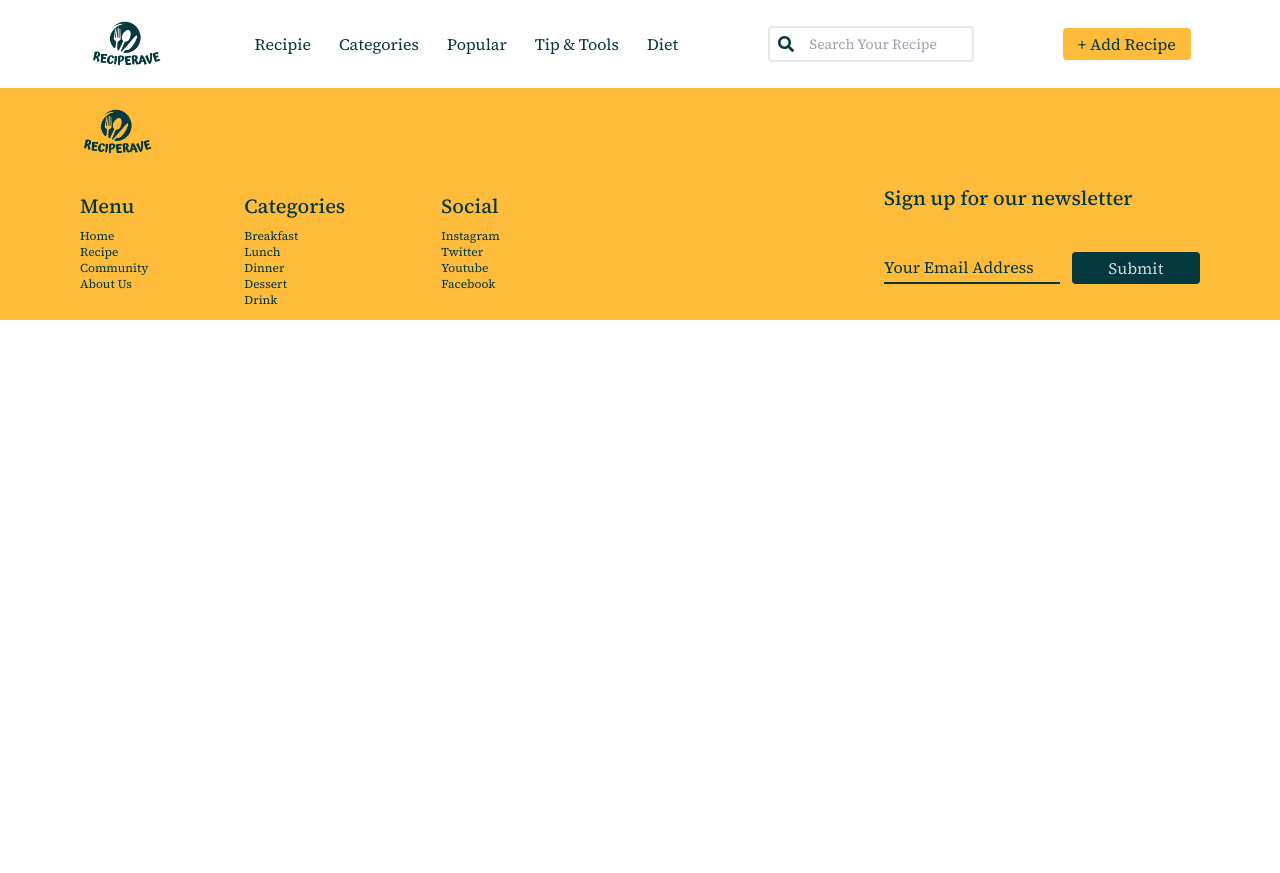
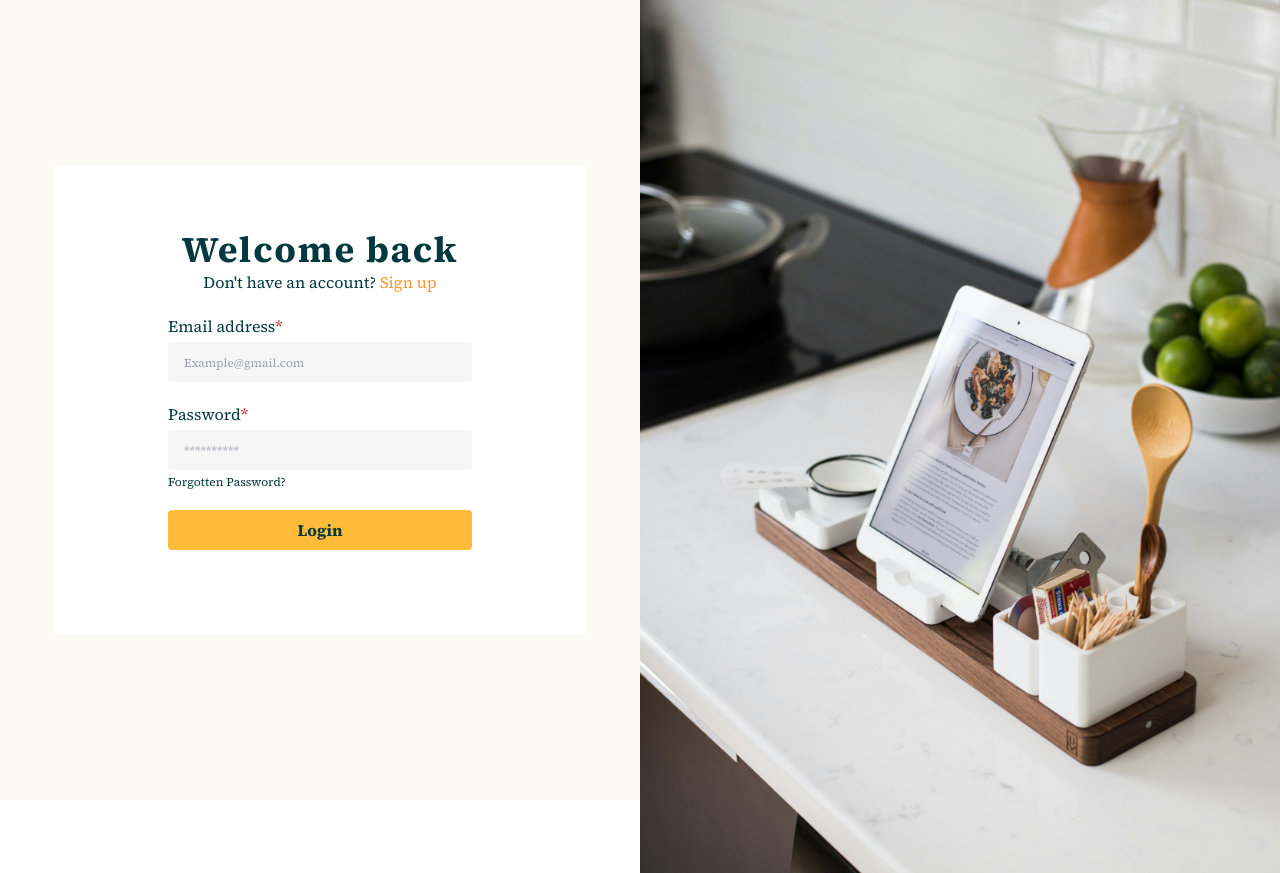
Before and after one commit to ranveer18/Reciperave, a React (Vite) app: page /login in a window 1280 px wide. Before the commit the page ends 800 px from the top, so only its background shows below. Built offline with nearby package versions, Linux system fonts and the light colour scheme.

Commit message:
Login/signup & confirm page UI completed

```diff
--- a/src/App.tsx
+++ b/src/App.tsx
@@ -1,6 +1,8 @@
 import Addrecipe from "./Pages/Addrecipe";
 import Home from "./Pages/Home"
 import Login from "./Pages/Login";
+import Signup from "./Components/Signup";
+import Confirm from "./Components/Confirm";
 Addrecipe
 import { BrowserRouter as Router, Routes, Route } from "react-router-dom";
 
@@ -13,6 +15,8 @@ const App = () => {
         <Route path="/" element={<Home/>}/>
         <Route path="/addrecipe" element={<Addrecipe/>}/>
         <Route path="/login" element={<Login/>}/>
+        <Route path="/Signup" element={<Signup/>}/>
+        <Route path="/Confirm" element={<Confirm/>}/>
       </Routes>
     </Router>
     </>
--- /dev/null
+++ b/src/Components/Confirm.tsx
@@ -0,0 +1,21 @@
+import { Link } from "react-router-dom"
+import confirm from "../images/confirm.svg"
+
+const Confirm = () => {
+  return (
+    <>
+      <div className="flex items-center justify-center w-full h-screen relative">
+        <img src={confirm} alt="" />
+        <div className="absolute top-2/3 left-1/3 flex flex-col items-center justify-center gap-1">
+          <p className="font-semibold text-xl">Your Recipe is confirmed!</p>
+          <p className="text-xs ">Thanks for sharing recipe</p>
+          <Link to="/">
+            <button className="cursor-pointer bg-[#FFBC3B] h-8 w-32 rounded-full">Done</button>
+          </Link>
+        </div>
+      </div>
+    </>
+  )
+}
+
+export default Confirm
--- /dev/null
+++ b/src/Components/Loginform.tsx
@@ -0,0 +1,33 @@
+import loginPhoto from "../images/login.jpg"
+import { Link } from "react-router-dom"
+const Loginform = () => {
+    return (
+        <>
+            <div className='flex h-screen'>
+                <div className='flex h-full w-full bg-[#fbfaf4] items-center justify-center text-[#03383F]'>
+                    <div className="bg-[#fff] w-10/12 h-auto rounded flex flex-col items-center justify-center p-16">
+                        <h1 className="text-4xl font-bold tracking-wider">Welcome back</h1>
+                        <h4>Don't have an account? <Link to="/signup"><span className="text-[#F9972F] cursor-pointer">Sign up</span></Link></h4>
+                        <div className="w-3/4 flex flex-col items-center gap-1 mt-5">
+                            <label htmlFor="email" className="flex place-self-start">Email address <span className="text-red-700"> *</span></label>
+                            <input type="text" className="h-10 w-full bg-[#f6f6f6] outline-none p-4 text-[#03383F] text-sm placeholder:text-xs rounded" id="email" required placeholder="Example@gmail.com" />
+                        </div>
+                        <div className="w-3/4 flex flex-col items-center gap-1 mt-5">
+                            <label htmlFor="email" className="flex place-self-start">Password <span className="text-red-700"> *</span></label>
+                            <input type="text" className="h-10 w-full bg-[#f6f6f6] outline-none p-4 text-[#03383F] text-sm placeholder:text-xs rounded" id="email" required placeholder="**********" />
+                        </div>
+                        <div className="w-3/4">
+                        <span className="flex self-start text-xs mt-1">Forgotten Password?</span>
+                        <button type="submit" className="h-10 w-full bg-[#FFBC3B] outline-none  text-[#03383F] font-bold placeholder:text-xs rounded my-5" >Login</button>
+                        </div>
+                    </div>
+                </div>
+                <div className='right bg-yellow-200 h-full w-full'>
+                    <img src={loginPhoto} alt="" />
+                </div>
+            </div>
+        </>
+    )
+}
+
+export default Loginform
--- a/src/Components/Navbar.tsx
+++ b/src/Components/Navbar.tsx
@@ -9,7 +9,11 @@ const Navbar = () => {
                     <img src={logo} alt="" className="h-16" />
                 </div>
                 <ul className="flex gap-7 cursor-pointer">
-            <li>Recipie</li>
+                    <li>
+                        <Link to="/">
+                            Recipie
+                        </Link>
+                    </li>
                     <li>Categories</li>
                     <li>Popular</li>
                     <li>Tip & Tools</li>
--- /dev/null
+++ b/src/Components/Signup.tsx
@@ -0,0 +1,43 @@
+import loginPhoto from "../images/login.jpg"
+import { Link } from "react-router-dom"
+
+const Signup = () => {
+    return (
+        <>
+            <div className='flex h-screen'>
+                <div className='flex h-full w-full bg-[#fbfaf4] items-center justify-center text-[#03383F]'>
+                    <div className="bg-[#fff] w-10/12 h-auto rounded flex flex-col items-center justify-center p-16">
+                        <h1 className="text-3xl font-bold tracking-wider">Create your account</h1>
+
+                        <h4 className="text-xm">Already have an account? <Link to="/login"><span className="text-[#F9972F] cursor-pointer">Sign In</span></Link></h4>
+                        <div className="w-3/4 flex flex-col items-center gap-1 mt-5">
+                            <label htmlFor="email" className="flex place-self-start">Full Name<span className="text-red-700"> *</span></label>
+                            <input type="text" className="h-10 w-full bg-[#f6f6f6] outline-none p-4 text-[#03383F] text-sm placeholder:text-xs rounded" id="email" required placeholder="Tony Stark" />
+                        </div>
+                        <div className="w-3/4 flex flex-col items-center gap-1 mt-5">
+                            <label htmlFor="email" className="flex place-self-start">Email address <span className="text-red-700"> *</span></label>
+                            <input type="text" className="h-10 w-full bg-[#f6f6f6] outline-none p-4 text-[#03383F] text-sm placeholder:text-xs rounded" id="email" required placeholder="Example@gmail.com" />
+                        </div>
+                        <div className="w-3/4 flex flex-col items-center gap-1 mt-5">
+                            <label htmlFor="email" className="flex place-self-start">Password <span className="text-red-700"> *</span></label>
+                            <input type="text" className="h-10 w-full bg-[#f6f6f6] outline-none p-4 text-[#03383F] text-sm placeholder:text-xs rounded" id="email" required placeholder="**********" />
+                        </div>
+                        <div className="flex w-3/4 gap-2 text-[9px] cursor-pointer mt-2">
+                            <input type="checkbox" className="flex splace-self-start gap-2" name="agree" id="agree" />
+                            <label htmlFor="agree" className="cursor-pointer flex self-start">I agree to the terms and condition</label>
+                        </div>
+                        <div className="w-3/4">
+
+                            <button type="submit" className="h-10 w-full bg-[#FFBC3B] outline-none  text-[#03383F] font-bold placeholder:text-xs rounded my-5" >Sign Up</button>
+                        </div>
+                    </div>
+                </div>
+                <div className='right bg-yellow-200 h-full w-full'>
+                    <img src={loginPhoto} alt="" />
+                </div>
+            </div>
+        </>
+    )
+}
+
+export default Signup
--- a/src/Pages/Login.tsx
+++ b/src/Pages/Login.tsx
@@ -1,12 +1,12 @@
-// import Form from "../Components/Form"
-import Navbar from "../Components/Navbar"
-import Footer from "../Components/Footer"
+// import Navbar from "../Components/Navbar"
+// import Footer from "../Components/Footer"
+import Loginform from "../Components/Loginform"
 const Login = () => {
   return (
     <>
-    <Navbar/>
-      {/* <Form/> */}
-      <Footer/>
+    {/* <Navbar/> */}
+    <Loginform/>
+    {/* <Footer/> */}
     </>
   )
 }
```
Also changed, not shown: src/images/confirm.svg (added), src/images/login.jpg (added). Lines whose indentation alone changed are shown as unchanged.
